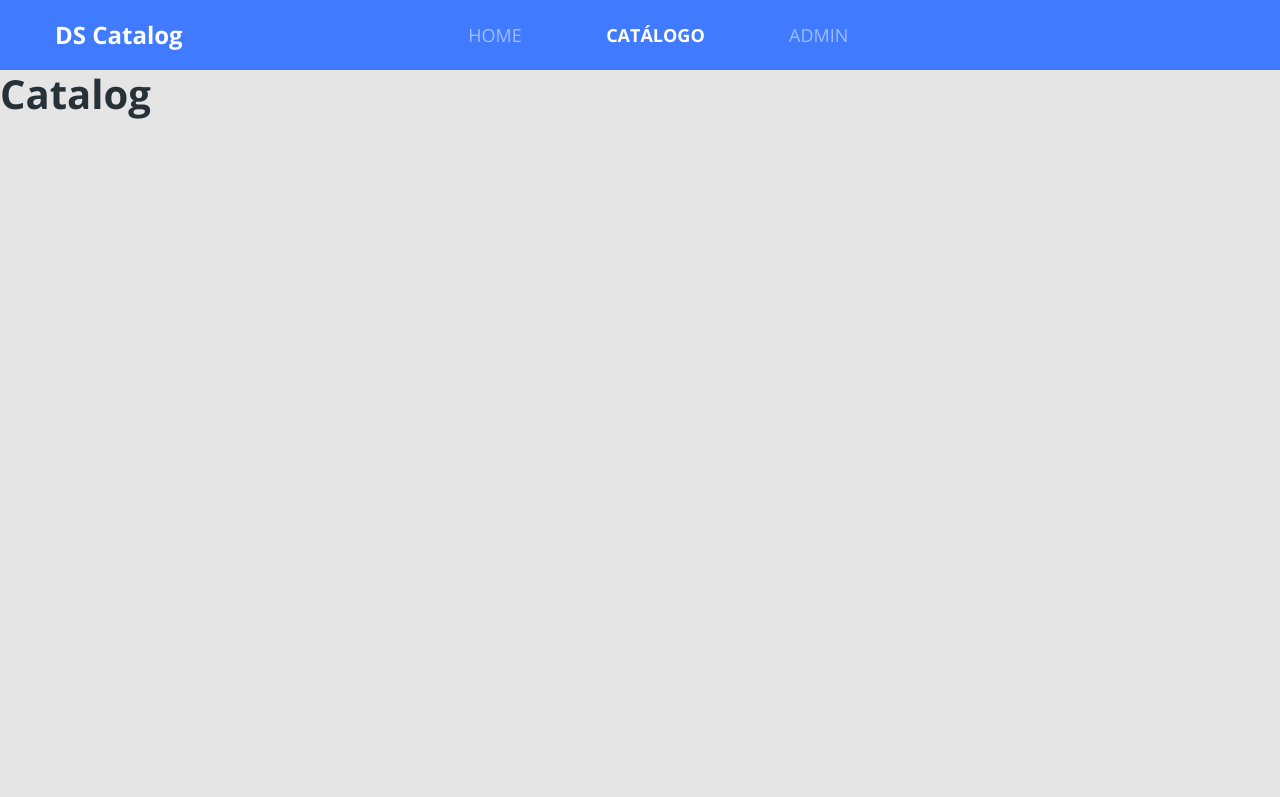
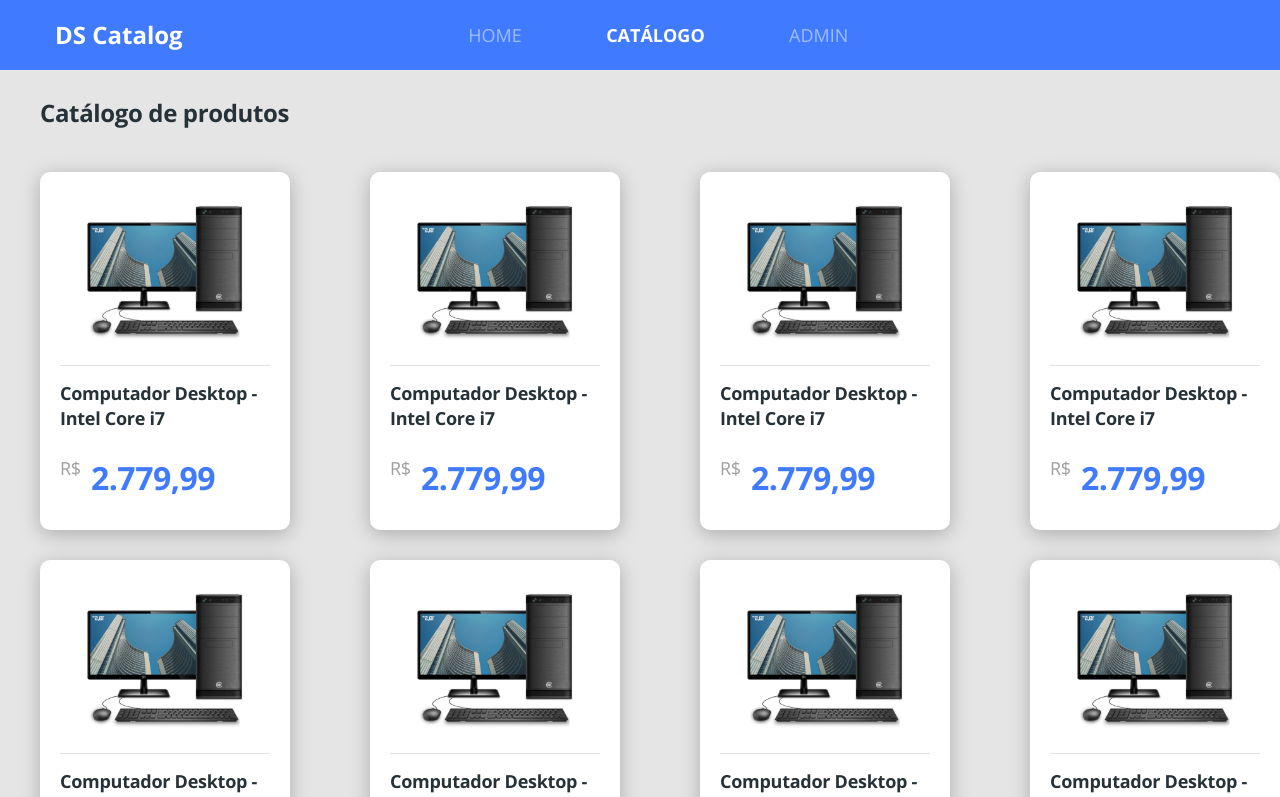
Before and after one commit to ThomasPeruch/dscatalog-bootcamp, a React (Create React App) app in the folder front-web/: page /catalog in a window 1280 px wide. Shown: the top 797 px of the page. Built offline with nearby package versions, Linux system fonts and the light colour scheme.

Commit message:
Finish product listing layout

```diff
--- a/front-web/src/app.scss
+++ b/front-web/src/app.scss
@@ -21,3 +21,16 @@
     color: unset;
   }
 }
+
+.border-radius-10{
+  border-radius: 10px;
+}
+
+.border-radius-20{
+  border-radius: 20px;
+}
+
+.card-base{
+  box-shadow: 0px 4px 20px rgba(0, 0, 0, 0.25);
+  background: #FFFFFF;
+}
--- /dev/null
+++ b/front-web/src/pages/Catalog/components/ProductCard/index.tsx
@@ -0,0 +1,23 @@
+import React from 'react';
+import { ReactComponent as ProductImage } from '../../../../core/assets/images/product.svg'
+import './styles.scss';
+
+function ProductCard(){
+    return(
+        <div className="card-base border-radius-10 product-card">
+            < ProductImage />
+            <div className="product-info">
+                <h6 className="product-name">
+                    Computador Desktop - Intel Core i7
+                </h6>
+                <div className="product-price-container">
+                    <span className="product-currency">R$</span>
+                    <h3 className="product-price">2.779,99</h3>
+                </div>
+            </div>
+        </div>
+
+    );
+}
+
+export default ProductCard;
--- /dev/null
+++ b/front-web/src/pages/Catalog/components/ProductCard/styles.scss
@@ -0,0 +1,37 @@
+.product-card{
+    padding: 20px 20px 30px 20px;
+    text-align: center;
+}
+
+.product-info{
+    border-top: 1px solid #E1E1E1;
+    text-align: left;
+    padding-top: 15px;
+    margin-top: 15px;
+}
+
+.product-name{
+    font-size: 18px;
+    line-height: 25px;
+    letter-spacing: -0.015em;
+}
+
+.product-price-container{
+    margin-top: 25px;
+    display: flex;
+}
+
+.product-currency{
+    font-size: 18px;
+    line-height: 25px;
+    letter-spacing: -0.015em;
+    color: #9E9E9E;
+}
+
+.product-price{
+    font-size: 32px;
+    line-height: 44px;
+    letter-spacing: -0.015em;
+    color: #407BFF;
+    margin-left:10px;
+}
--- a/front-web/src/pages/Catalog/index.tsx
+++ b/front-web/src/pages/Catalog/index.tsx
@@ -1,9 +1,27 @@
 import React from 'react';
+import ProductCard from './components/ProductCard';
+import './styles.scss';
 
 function Catalog(){
     return(
-        <div>
-            <h1>Catalog</h1>
+        <div className="catalog-container">
+            <h1 className="catalog-title">
+                Catálogo de produtos
+            </h1>
+            <div className="catalog-products">
+               <ProductCard />
+               <ProductCard />
+               <ProductCard />
+               <ProductCard />
+               <ProductCard />
+               <ProductCard />
+               <ProductCard />
+               <ProductCard />
+               <ProductCard />
+               <ProductCard />
+               <ProductCard />
+               <ProductCard />
+            </div>
         </div>
     )
 };
--- /dev/null
+++ b/front-web/src/pages/Catalog/styles.scss
@@ -0,0 +1,18 @@
+.catalog-container{
+    margin-top: 26px;
+    padding-left: 40px;
+}
+
+.catalog-title{
+    font-size: 24px;
+    line-height: 33px;
+    letter-spacing: -0.015em;
+}
+
+.catalog-products{
+    margin-top: 43px;
+    display: grid;
+    grid-template-columns: repeat(auto-fill, 250px);
+    grid-gap: 30px 30px;
+    justify-content: space-between;
+}
--- a/front-web/src/pages/Home/index.tsx
+++ b/front-web/src/pages/Home/index.tsx
@@ -6,8 +6,8 @@
 
 function Home(){
     return(
-        <div className="home-container">
-            <div className="row home-content">
+        <div className="home-container ">
+            <div className="row home-content card-base border-radius-20">
                 <div className="col-6 home-text">
                     <h1 className="text-title">Conheça o melhor <br/>catálogo de produtos</h1>
                     <p className="text-subtitle">
--- a/front-web/src/pages/Home/styles.scss
+++ b/front-web/src/pages/Home/styles.scss
@@ -5,9 +5,6 @@
 }
 
 .home-content{
-    background-color: #FFF;
-    box-shadow: 0px 4px 20px rgba(0, 0, 0, 0.25);
-    border-radius: 20px;
     padding-top: 155px;
     padding-left: 100px;
     padding-bottom: 150px ;
```
Also changed, not shown: front-web/src/core/assets/images/product.svg (added).
